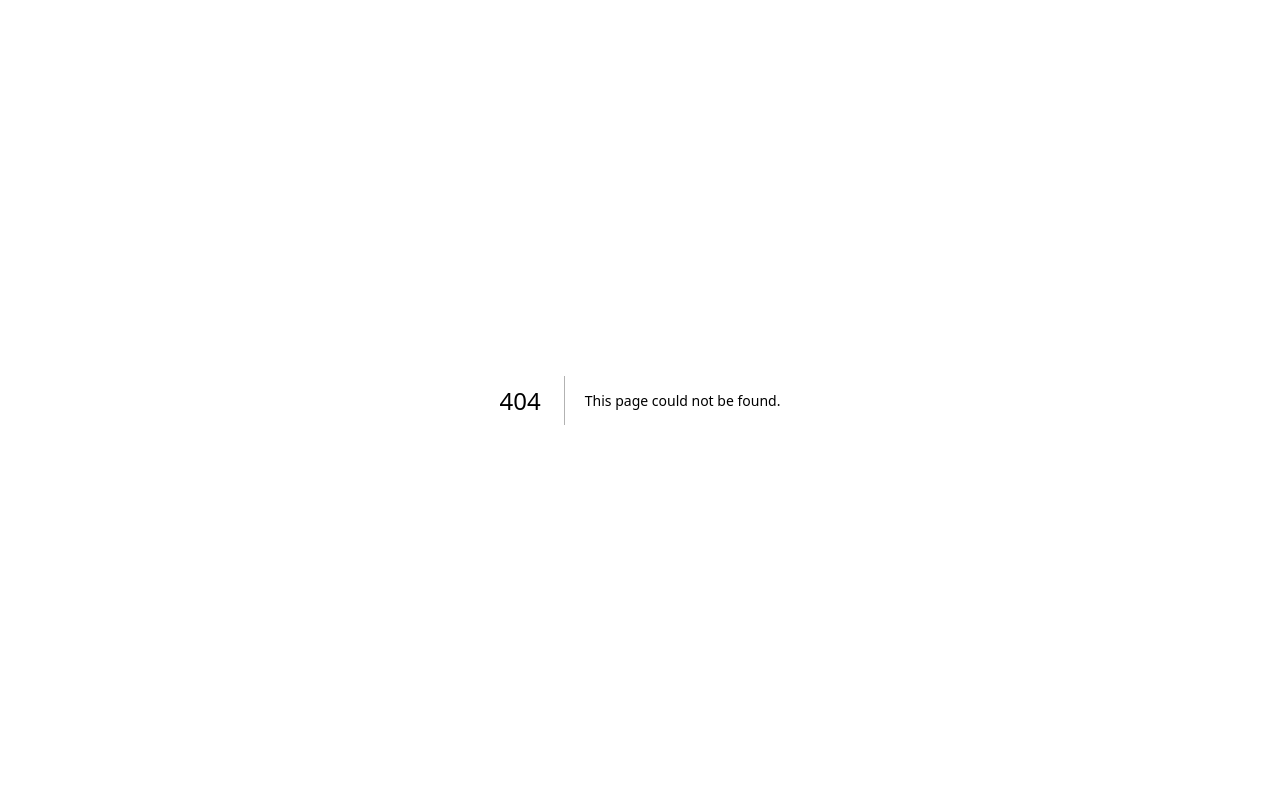
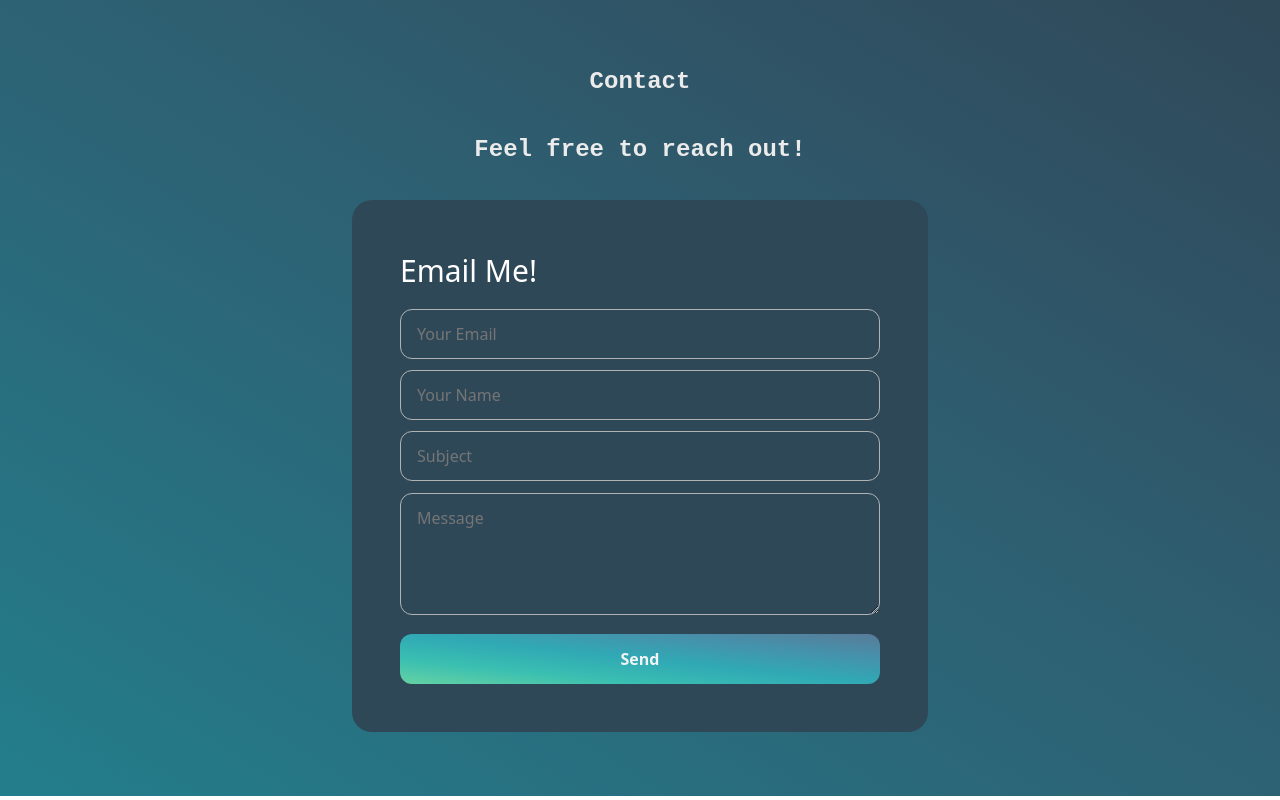
Before and after one commit to Omar-H-Assaf/portfolio, a Next.js app: page /contact in a window 1280 px wide. Before the commit this address had no page. Built offline with nearby package versions, Linux system fonts and the light colour scheme.

Commit message:
add designs and contact

```diff
--- a/package.json
+++ b/package.json
@@ -7,6 +7,7 @@
   },
   "dependencies": {
     "@emotion/styled": "^11.11.0",
+    "axios": "^1.6.7",
     "bootstrap": "^5.3.2",
     "framer-motion": "^10.18.0",
     "next": "latest",
--- /dev/null
+++ b/pages/contact/index.jsx
@@ -0,0 +1,45 @@
+import axios from "axios";
+import { AboutContainer } from "../about/style"
+import { NameLabel } from "../main_page/style"
+import { BoxContainer, Button, Input, TextArea, Title } from "./style"
+
+const Contact = () => {
+
+    function handleSubmit(event) {
+        event.preventDefault();
+        const form = event.target;
+        const formData = new FormData(form);
+        const formJson = Object.fromEntries(formData.entries());
+        axios.post("https://lnqchk9qcd.execute-api.us-east-1.amazonaws.com/v1/contact", formJson, {
+            headers: {
+                "Access-Control-Allow-Origin": '*'
+            }}).then((response) => {
+            console.log(response);
+        }).catch((err) => console.log(err))
+    }
+
+    return <AboutContainer id="contact">
+
+        <NameLabel>
+            Contact
+        </NameLabel>
+        <NameLabel>
+            Feel free to reach out!
+        </NameLabel>
+        <BoxContainer>
+            <Title>
+                Email Me!
+            </Title>
+            <form onSubmit={handleSubmit}>
+                <Input type="email" placeholder="Your Email" name="email" required/>
+                <Input type="text" placeholder="Your Name" name="name" required />
+                <Input type="text" placeholder="Subject" name="subject" required />
+                <TextArea rows="4" placeholder="Message" name="message" required/>
+                <Button type="submit" value="Send" name="send"/>
+            </form>
+
+
+        </BoxContainer>
+    </AboutContainer>
+}
+export default Contact
--- /dev/null
+++ b/pages/contact/style.js
@@ -0,0 +1,57 @@
+import { styled } from "styled-components";
+
+export const BoxContainer = styled.div({
+    backgroundColor: '#2F4858',
+    width: '50%',
+    borderRadius: '20px',
+    display: 'flex',
+    justifyContent: 'center',
+    alignItems: 'start',
+    padding: '3rem',
+    flexDirection: 'column'
+});
+
+export const Title = styled.p({
+    fontSize: '30px',
+    color: 'white'
+})
+
+export const Input = styled.input({
+    width: '100%',
+    backgroundColor: 'transparent',
+    border: '1px solid rgb(177, 178, 179)',
+    borderRadius: '12px',
+    padding: '12px 16px',
+    color: 'white',
+    marginBottom: '0.7rem'
+})
+
+export const TextArea = styled.textarea({
+    width: '100%',
+    backgroundColor: 'transparent',
+    border: '1px solid rgb(177, 178, 179)',
+    borderRadius: '12px',
+    padding: '12px 16px',
+    color: 'white',
+    marginBottom: '0.7rem',
+    outline: 'none'
+})
+
+export const Button = styled.input({
+    width: "100%",
+    textDecoration: 'none',
+textAlign: 'center',
+padding: '13px 16px',
+marginTop: '2px',
+borderRadius: '12px',
+border: 'none',
+color: 'rgb(242, 243, 244)',
+fontZize: '18px',
+fontWeight: '600',
+cursor: 'pointer',
+    background: 'linear-gradient(to right top, #65d2a3, #3abfb1, #30a9b5, #4592ac, #587b98)'
+})
+
+export default function Home1() {
+    return <>{/* nothing */}</>;
+}
--- a/pages/experiance/index.jsx
+++ b/pages/experiance/index.jsx
@@ -46,6 +46,8 @@ export default function Experiance() {
         },
 
     ]
+
+    //https://lnqchk9qcd.execute-api.us-east-1.amazonaws.com/v1/experience
 
     return (
         <ExperianceContainer id="experiance">
--- a/pages/footer/index.jsx
+++ b/pages/footer/index.jsx
@@ -23,7 +23,7 @@ const Footer = () => {
             <NavLabel onClick={() => about("work")}>
                 Projects
             </NavLabel>
-            <NavLabel onClick={() => router.push('mailto:omar.assaf97@icloud.com')}>
+            <NavLabel onClick={() => about("contact")}>
                 contact
             </NavLabel>
         </NavLabelContainer>
--- a/pages/main_page/index.jsx
+++ b/pages/main_page/index.jsx
@@ -6,6 +6,7 @@ import { ConsolUnderScore, Image, ImageConatiner, Info, IntroContainer, MainPage
 import { useEffect } from "react";
 import style from '../../styles/Home.module.css';
 import Footer from "../footer";
+import Contact from "../contact";
 
 export default function MainPage() {
     useEffect(() => {
@@ -87,6 +88,7 @@ export default function MainPage() {
             {/* <About /> */}
             <Experiance />
             <Work />
+            <Contact />
             <Footer />
             {/* <Contact /> */}
         </>)
--- a/pages/nav/index.jsx
+++ b/pages/nav/index.jsx
@@ -43,7 +43,7 @@ export default function NavBar() {
                 <NavLabel onClick={() => about("work")}>
                     Projects
                 </NavLabel>
-                <NavLabel onClick={() => router.push('mailto:omar.assaf97@icloud.com')}>
+                <NavLabel onClick={() => about("contact")}>
                     contact
                 </NavLabel>
                 <Button onClick={resumeDownload}>
--- a/pages/work/index.jsx
+++ b/pages/work/index.jsx
@@ -18,7 +18,7 @@ export default function Work() {
     return (
         <AboutContainer id="work">
             <NameLabel>
-                Experiences
+                Projects
             </NameLabel>
             <NameLabel>
                 This is a collection of some projects.
```
Also changed, not shown: pages/experiance/techno.jsx (+18 -18 lines), pages/index.js (+5 -5 lines), public/amazon-aws.svg (added), 1 other file (tests, documents, lock files or other folders).
